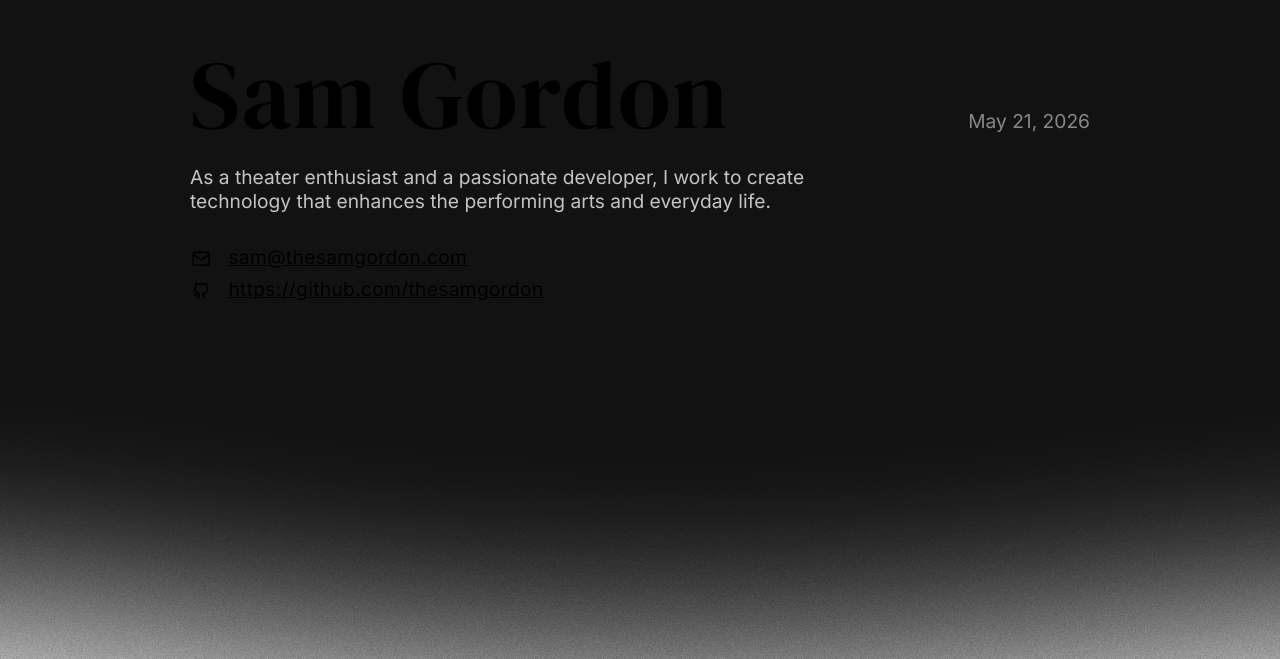
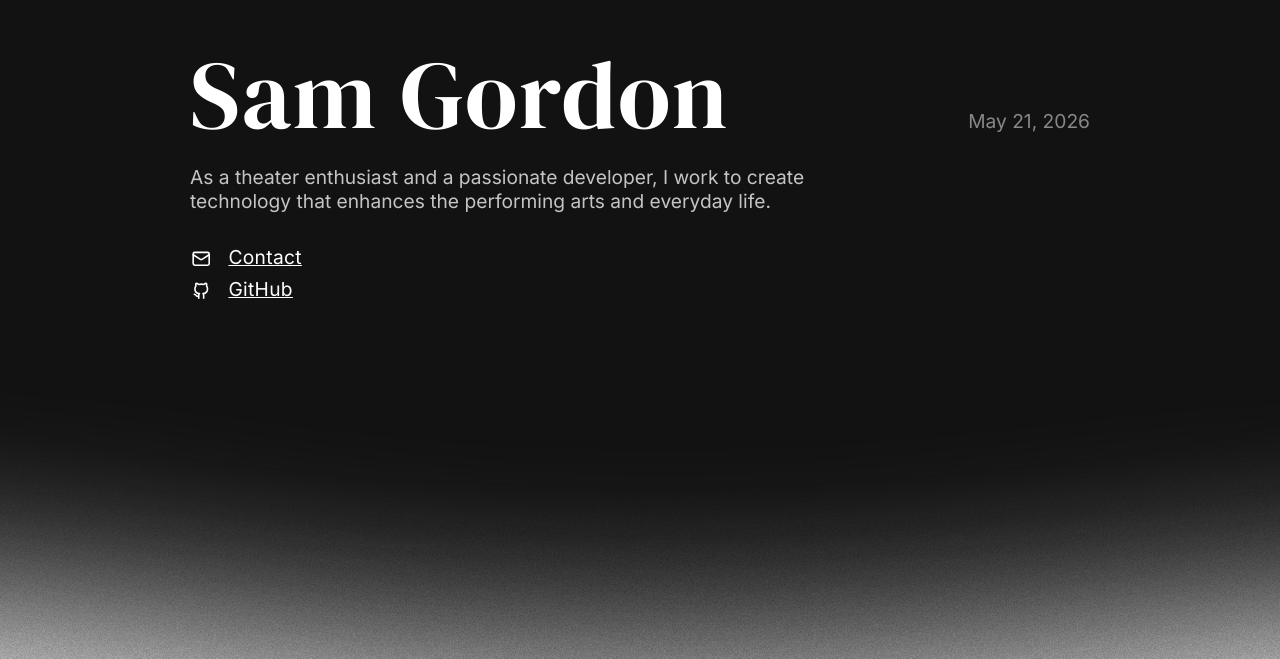
Before and after one commit to thesamgordon/sg-mt, a Next.js app: page / in a window 1280 px wide. Shown: the part 141-800 px from the top of the page. Built offline with nearby package versions, Linux system fonts and the light colour scheme.

Commit message:
feat: animate links

```diff
--- a/app/globals.css
+++ b/app/globals.css
@@ -1,6 +1,7 @@
 html {
     height: 100%;
     background-color: #121212;
+    color: white;
 }
 
 html,
--- a/app/page.module.scss
+++ b/app/page.module.scss
@@ -59,7 +59,7 @@
         align-items: center;
         gap: 1rem;
 
-        .url {
+        a {
             font-family: var(--font-inter);
             font-size: 1.2rem;
             text-decoration: none;
@@ -69,9 +69,57 @@
             letter-spacing: 0.02rem;
             text-decoration: underline;
 
+            -webkit-mask-image: linear-gradient(
+                to left,
+                rgba(0, 0, 0, 0) var(--mask-start),
+                rgba(0, 0, 0, 1) var(--mask-end)
+            );
+            mask-image: linear-gradient(
+                to left,
+                rgba(0, 0, 0, 0) var(--mask-start),
+                rgba(0, 0, 0, 1) var(--mask-end)
+            );
+
+            -webkit-mask-clip: no-clip;
+            mask-clip: no-clip;
+
             &:hover {
                 color: #fff;
             }
+        }
+
+        .url {
+            mask-image: linear-gradient(
+                to right,
+                transparent var(--mask-start),
+                black var(--mask-end)
+            );
+            -webkit-mask-image: linear-gradient(
+                to right,
+                transparent var(--mask-start),
+                black var(--mask-end)
+            );
+        }
+
+        .urlOverlay {
+            position: absolute;
+            top: 0;
+            left: 2.5rem;
+            overlay: visible;
+
+            -webkit-mask-image: linear-gradient(
+                to left,
+                rgba(0, 0, 0, 0) var(--mask-start),
+                rgba(0, 0, 0, 1) var(--mask-end)
+            );
+            mask-image: linear-gradient(
+                to left,
+                rgba(0, 0, 0, 0) var(--mask-start),
+                rgba(0, 0, 0, 1) var(--mask-end)
+            );
+
+            -webkit-mask-clip: no-clip;
+            mask-clip: no-clip;
         }
 
         svg {
@@ -96,8 +144,10 @@
 }
 
 .grain {
+    position: fixed;
+    bottom: -100px !important;
     width: 100%;
-    height: 100%;
+    height: 50%;
     z-index: 0;
     background-repeat: repeat;
     background-size: 300px;
--- a/app/page.tsx
+++ b/app/page.tsx
@@ -1,12 +1,124 @@
 "use client";
 
-import { motion } from "framer-motion";
+import { motion, useAnimationControls } from "framer-motion";
 import Image from "next/image";
+import { useEffect } from "react";
 import styles from "./page.module.scss";
 
+declare module "react" {
+  interface CSSProperties {
+    [key: `--${string}`]: string | number;
+  }
+}
+
 export default function Home() {
+  const contactControls = useAnimationControls();
+  const contactOverlayControls = useAnimationControls();
+  const urlControls = useAnimationControls();
+  const overlayControls = useAnimationControls();
+  const backgroundControls = useAnimationControls();
+
+  const transitionConfig = {
+    duration: 0.6,
+    ease: [0.84, 0, 0.13, 0.99],
+  } as const;
+
+  useEffect(() => {
+    backgroundControls.start({
+      y: 0,
+      opacity: 1,
+      transition: { ease: [0, -0.005, 0.226, 1], duration: 3, delay: 0.8 },
+    });
+  }, [backgroundControls]);
+
+  function handleMouseDown() {
+    backgroundControls.start({
+      y: -40,
+      transition: { ease: [0, -0.005, 0.226, 1], duration: 0.8, delay: 0 },
+    });
+  }
+
+  function handleMouseUp() {
+    backgroundControls.start({
+      y: 0,
+      transition: { ease: [0, -0.005, 0.226, 1], duration: 0.8, delay: 0 },
+    });
+  }
+
+  function handleContactMouseEnter() {
+    contactControls.start({
+      "--mask-start": "100%",
+      "--mask-end": "120%",
+      filter: "blur(5px)",
+      opacity: 0,
+      transition: transitionConfig,
+    });
+
+    contactOverlayControls.start({
+      "--mask-start": "-10%",
+      "--mask-end": "0%",
+      filter: "blur(0px)",
+      opacity: 1,
+      transition: transitionConfig,
+    });
+  }
+
+  function handleContactMouseLeave() {
+    contactControls.start({
+      "--mask-start": "-20%",
+      "--mask-end": "0%",
+      filter: "blur(0px)",
+      opacity: 1,
+      transition: transitionConfig,
+    });
+
+    contactOverlayControls.start({
+      "--mask-start": "100%",
+      "--mask-end": "110%",
+      filter: "blur(5px)",
+      opacity: 0,
+      transition: transitionConfig,
+    });
+  }
+
+  function handleMouseEnter() {
+    urlControls.start({
+      "--mask-start": "100%",
+      "--mask-end": "120%",
+      filter: "blur(5px)",
+      opacity: 0,
+      transition: transitionConfig,
+    });
+
+    overlayControls.start({
+      "--mask-start": "-10%",
+      "--mask-end": "0%",
+      filter: "blur(0px)",
+      opacity: 1,
+      transition: transitionConfig,
+    });
+  }
+
+  function handleMouseLeave() {
+    urlControls.start({
+      "--mask-start": "-20%",
+      "--mask-end": "0%",
+      filter: "blur(0px)",
+      opacity: 1,
+      transition: transitionConfig,
+    });
+
+    overlayControls.start({
+      "--mask-start": "100%",
+      "--mask-end": "110%",
+      filter: "blur(5px)",
+      opacity: 0,
+      transition: transitionConfig,
+    });
+  }
+
   return (
-    <div className={styles.page}>
+    <div className={styles.page} onMouseUp={handleMouseUp}>
       <div className={styles.contentContainer}>
         <div className={styles.header}>
           <motion.h1
@@ -42,6 +154,9 @@ export default function Home() {
         <div className={styles.links}>
           <motion.div
             className={styles.link}
+            onMouseEnter={handleContactMouseEnter}
+            onMouseLeave={handleContactMouseLeave}
+            onMouseDown={handleMouseDown}
             initial={{ opacity: 0, filter: "blur(5px)", y: 10 }}
             animate={{ opacity: 1, filter: "blur(0px)", y: 0 }}
             transition={{
@@ -64,12 +179,38 @@ export default function Home() {
               <path d="m22 7-8.991 5.727a2 2 0 0 1-2.009 0L2 7"></path>
               <rect x="2" y="4" width="20" height="16" rx="2"></rect>
             </svg>
-            <a className={styles.url} href="mailto:sam@thesamgordon.com">
+            <motion.a
+              initial={{
+                "--mask-start": "-20%",
+                "--mask-end": "0%",
+                filter: "blur(0px)",
+                opacity: 1,
+              }}
+              animate={contactControls}
+              className={styles.url}
+              href="mailto:sam@thesamgordon.com"
+            >
+              Contact
+            </motion.a>
+            <motion.a
+              className={styles.urlOverlay}
+              href="mailto:sam@thesamgordon.com"
+              initial={{
+                "--mask-start": "100%",
+                "--mask-end": "110%",
+                filter: "blur(5px)",
+                opacity: 0,
+              }}
+              animate={contactOverlayControls}
+            >
               sam@thesamgordon.com
-            </a>
+            </motion.a>
           </motion.div>
           <motion.div
             className={styles.link}
+            onMouseEnter={handleMouseEnter}
+            onMouseLeave={handleMouseLeave}
+            onMouseDown={handleMouseDown}
             initial={{ opacity: 0, filter: "blur(5px)", y: 10 }}
             animate={{ opacity: 1, filter: "blur(0px)", y: 0 }}
             transition={{
@@ -93,17 +234,40 @@ export default function Home() {
                 d="M120.755 170c.03-4.669.059-20.874.059-27.29 0-9.272-3.167-15.339-6.719-18.41 22.051-2.464 45.201-10.863 45.201-49.067 0-10.855-3.824-19.735-10.175-26.683 1.017-2.516 4.413-12.63-.987-26.32 0 0-8.296-2.672-27.202 10.204-7.912-2.213-16.371-3.308-24.784-3.352-8.414.044-16.872 1.14-24.785 3.352C52.457 19.558 44.162 22.23 44.162 22.23c-5.4 13.69-2.004 23.804-.987 26.32C36.824 55.498 33 64.378 33 75.233c0 38.204 23.149 46.603 45.2 49.067-3.551 3.071-6.719 9.138-6.719 18.41 0 6.416.03 22.621.059 27.29M27 130c9.939.703 15.67 9.735 15.67 9.735 8.834 15.199 23.178 10.803 28.815 8.265"
               />
             </svg>
-            <a className={styles.url} href="https://github.com/thesamgordon">
+            <motion.a
+              initial={{
+                "--mask-start": "-20%",
+                "--mask-end": "0%",
+                filter: "blur(0px)",
+                opacity: 1,
+              }}
+              animate={urlControls}
+              className={styles.url}
+              href="https://github.com/thesamgordon"
+            >
+              GitHub
+            </motion.a>
+            <motion.a
+              className={styles.urlOverlay}
+              href="https://github.com/thesamgordon"
+              initial={{
+                "--mask-start": "100%",
+                "--mask-end": "110%",
+                filter: "blur(5px)",
+                opacity: 0,
+              }}
+              animate={overlayControls}
+            >
               https://github.com/thesamgordon
-            </a>
+            </motion.a>
           </motion.div>
         </div>
       </div>
+
       <motion.div
         className={styles.backgroundContainer}
-        initial={{ y: 100, opacity: 0 }}
-        animate={{ y: 0, opacity: 1 }}
-        transition={{ ease: [0, -0.005, 0.226, 1], duration: 3, delay: 0.5 }}
+        initial={{ y: 400, opacity: 0 }}
+        animate={backgroundControls}
       >
         <Image
           src="/gradient-raw.png"
@@ -112,8 +276,8 @@ export default function Home() {
           fill
           className={styles.background}
         />
-        <div className={styles.grain} />
       </motion.div>
+      <div className={styles.grain} />
     </div>
   );
 }
```
